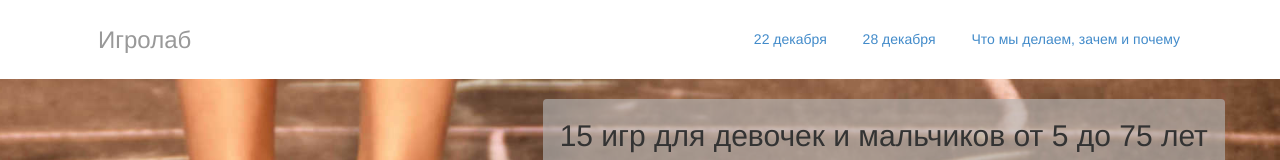
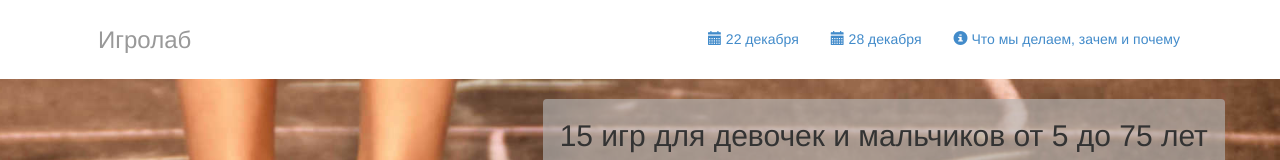
Before and after one commit to kirushik/igrolab, a plain HTML site: page index.html in a window 1280 px wide. Shown: the top 160 px of the page. Drawn offline with Linux system fonts and the light colour scheme.

Commit message:
Вернул глификонки

```diff
--- a/index.html
+++ b/index.html
@@ -25,13 +25,13 @@
             <div class="header">
                 <ul class="nav nav-pills pull-right">
                     <li>
-                        <a href="#">&nbsp;22 декабря</a>
+                        <a href="#"><span class="glyphicon glyphicon-calendar"></span>&nbsp;22 декабря</a>
                     </li>
                     <li>
-                        <a href="#">&nbsp;28 декабря</a>
+                        <a href="#"><span class="glyphicon glyphicon-calendar"></span>&nbsp;28 декабря</a>
                     </li>
                     <li>
-                        <a href="#">&nbsp;Что мы делаем, зачем и почему</a>
+                        <a href="#"><span class="glyphicon glyphicon-info-sign"></span>&nbsp;Что мы делаем, зачем и почему</a>
                     </li>
                 </ul>
                 <h3 class="text-muted">
```
